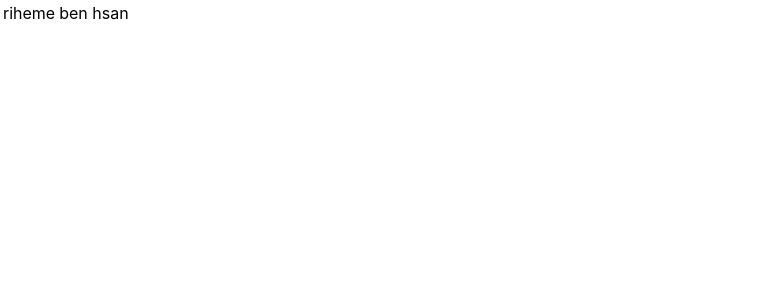
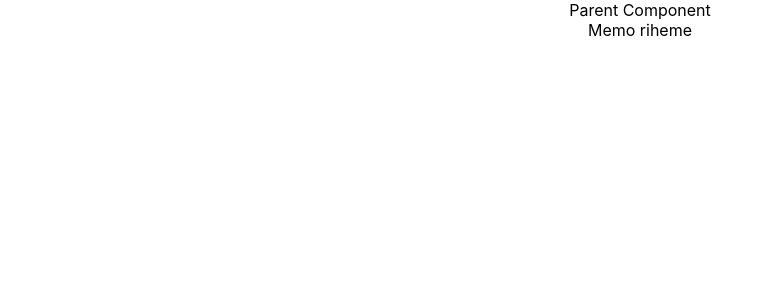
Before and after one commit to rihemebh/React-Basics, a React (Create React App) app: page / in a window 1280 px wide. Shown: the top 300 px of the page, without its empty margins (0-770 px from the left). Built offline with nearby package versions, Linux system fonts and the light colour scheme.

Commit message:
Pure and memo component

```diff
--- a/src/App.js
+++ b/src/App.js
@@ -12,14 +12,18 @@
 import LifeCycleB from './Components/LifeCycleB';
 import FragmentDemo from './Components/FragmentDemo';
 import Table from './Components/Table';
+import PureComp from './Components/PureComp';
+import RegComponent from './Components/RegComponent';
+import ParentCom from './Components/ParentCom';
 
 function App() {
   return (
     <div className="App">
-      <Table/>
-
+      <ParentCom />
 
      {/*
+
+      <Table/>
     <FragmentDemo/>
      <LifeCycleA/>
       <LifeCycleB/>
--- /dev/null
+++ b/src/Components/ParentCom.js
@@ -0,0 +1,38 @@
+import React, { Component } from 'react'
+import MemoComp from './memoComp'
+import PureComp from './PureComp'
+import RegComponent from './RegComponent'
+
+export class ParentCom extends Component {
+    constructor(props) {
+        super(props)
+
+        this.state = {
+             name: "riheme"
+        }
+    }
+
+    componentDidMount(){
+        setInterval(()=>{
+            this.setState({name:"riheme"})
+
+        },2000)
+    }
+
+    render() {
+        console.log("Prent");
+        return (
+            <div>
+            Parent Component
+            <MemoComp name={this.state.name}/>
+
+            {/*<RegComponent name={this.state.name}/>
+            <PureComp name={this.state.name} />*/}
+
+
+            </div>
+        )
+    }
+}
+
+export default ParentCom
--- /dev/null
+++ b/src/Components/PureComp.js
@@ -0,0 +1,15 @@
+import React, { PureComponent } from 'react'
+
+export class PureComp extends PureComponent {
+
+    render() {
+        console.log("pure");
+        return (
+            <div>
+                Pure {this.props.name}
+            </div>
+        )
+    }
+}
+
+export default PureComp
--- /dev/null
+++ b/src/Components/RegComponent.js
@@ -0,0 +1,14 @@
+import React, { Component } from 'react'
+
+export class RegComponent extends Component {
+    render() {
+        console.log("regular");
+        return (
+            <div>
+              regular {this.props.name}
+            </div>
+        )
+    }
+}
+
+export default RegComponent
--- /dev/null
+++ b/src/Components/memoComp.js
@@ -0,0 +1,12 @@
+import React from 'react'
+
+function memoComp({name}) {
+    console.log("memo");
+    return (
+        <div>
+            Memo {name}
+        </div>
+    )
+}
+
+export default React.memo(memoComp)
```
Also changed, not shown: 1 other file (tests, documents, lock files or other folders).
